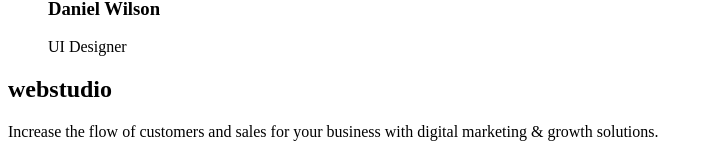
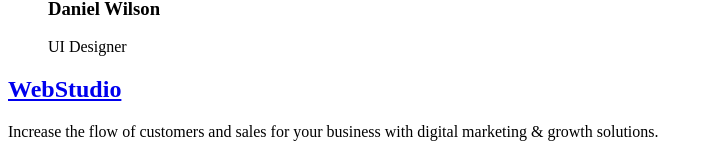
Before and after one commit to ferhatipek/goit-markup-hw-01, a plain HTML site: page index.html in a window 1280 px wide. Shown: the part 2018-2172 px from the top of the page, without its empty margins (0-709 px from the left). Drawn offline with Linux system fonts and the light colour scheme.

Commit message:
feat: homework1 error fix

```diff
--- a/index.html
+++ b/index.html
@@ -85,7 +85,7 @@
     </main>
     <!--Footer-->
     <footer>
-        <h2>webstudio</h2>
+        <h2><a href="./index.html">WebStudio</a></h2>
         <P>Increase the flow of customers and sales for your business with digital marketing & growth solutions.</P>
     </footer>
 </body>
```
